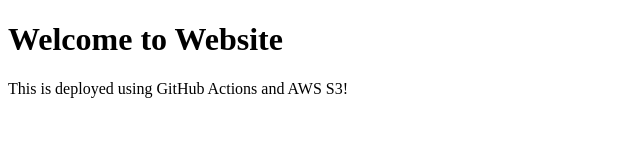
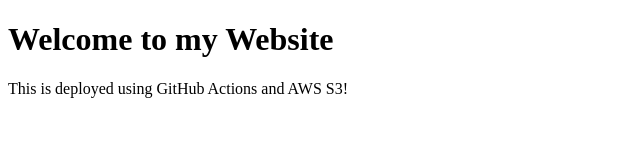
Before and after one commit to Narsireddy-1118/my-deployment-repo, a website: page index.html in a window 1280 px wide. Shown: the whole page, without its empty margins (0-640 px from the left). Drawn offline with Linux system fonts and the light colour scheme.

Commit message:
Update index.html

```diff
--- a/index.html
+++ b/index.html
@@ -6,7 +6,7 @@
     <title>My Static Website</title>
 </head>
 <body>
-    <h1>Welcome to Website</h1>
+    <h1>Welcome to my Website</h1>
     <p>This is deployed using GitHub Actions and AWS S3!</p>
 </body>
 </html>
```
